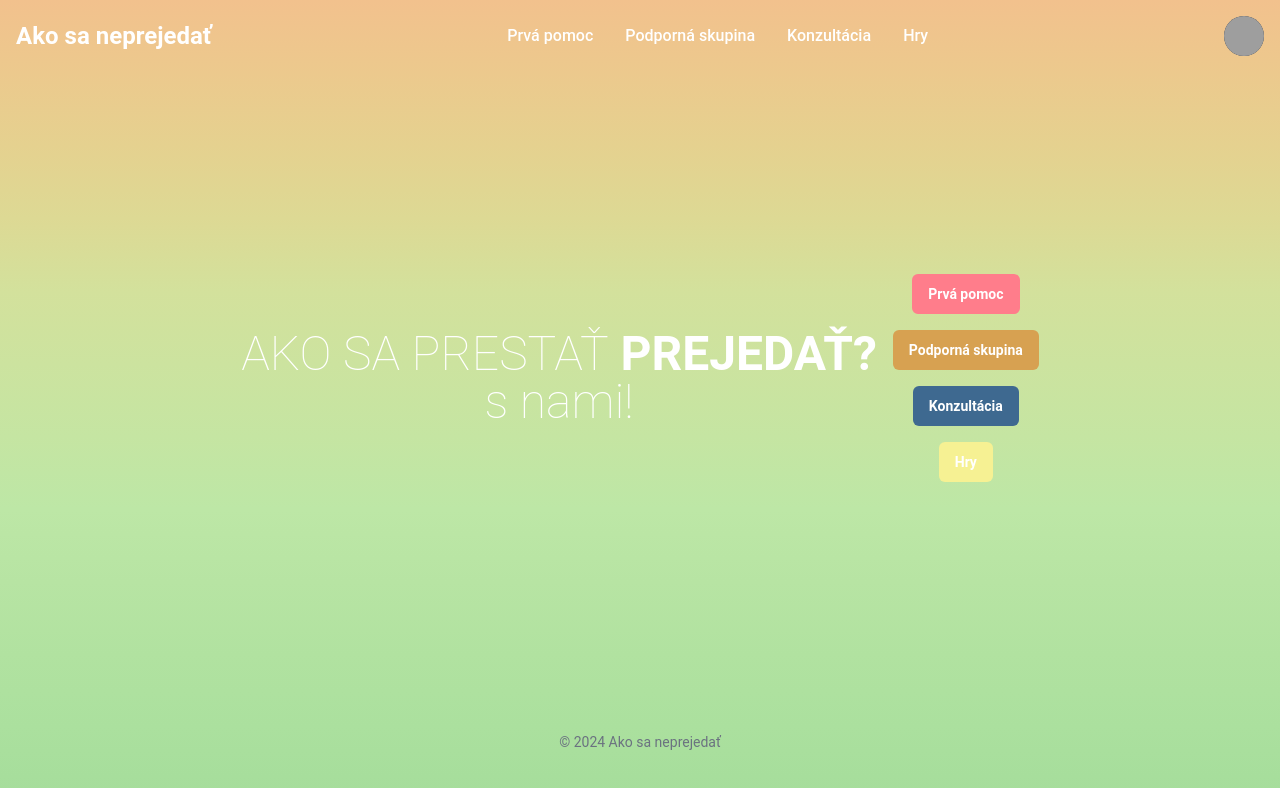
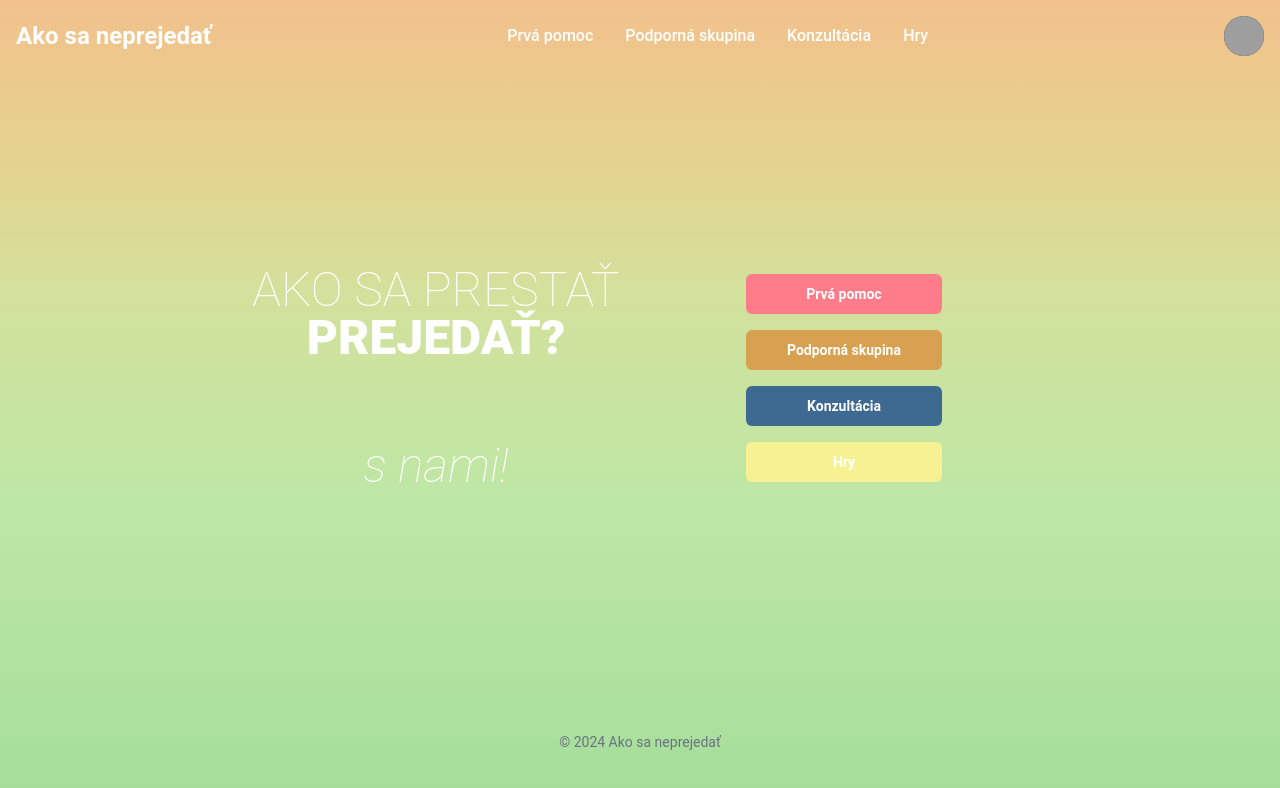
Before and after one commit to gabi-sabi/ako-sa-neprejedat, a React (Vite) app: page / in a window 1280 px wide. Shown: the top 788 px of the page. Built offline with nearby package versions, Linux system fonts and the light colour scheme; grey boxes are pictures that could not be loaded.

Commit message:
Add same width to buttons and style to title

```diff
--- a/src/HomePage.jsx
+++ b/src/HomePage.jsx
@@ -12,16 +12,18 @@ export const HomePage = () => {
         <Header />
         <main className="flex flex-1 flex-col items-center justify-center font-sans h-auto">
           <div className="flex flex-row items-center justify-center gap-4">
-            <div className="flex flex-col items-center">
-              <h1 className="text-white text-5xl">
+            <div className=" w-1/2 flex flex-col items-center gap-20">
+              <h1 className="text-white text-center text-5xl">
                 <span className="font-thin break-all">AKO SA PRESTAŤ</span>{" "}
-                <span className="font-bold">PREJEDAŤ?</span>
+                <span className="font-black">PREJEDAŤ?</span>
               </h1>
-              <h2 className="text-white text-5xl font-thin">s nami!</h2>
+              <h2 className="text-white text-5xl font-thin italic">s nami!</h2>
             </div>
-            <div className="flex flex-col items-center justify-center gap-4">
+            <div className=" w-1/2 grid grid-cols-1  justify-items-center">
+              <div className="w-1/2 grid gap-4">
               <Link to="/prvapomoc">
-                <ButtonBasic color="light-red">Prvá pomoc</ButtonBasic>
+                <ButtonBasic size="lg" color="light-red"
+                >Prvá pomoc</ButtonBasic>
               </Link>
               <Link to="/skupina">
                 <ButtonBasic color="light-brown">Podporná skupina</ButtonBasic>
@@ -32,6 +34,7 @@ export const HomePage = () => {
               <Link to="/hry">
                 <ButtonBasic color="light-yellow">Hry</ButtonBasic>
               </Link>
+              </div>
             </div>
           </div>
         </main>
--- a/src/components/ButtonBasic.jsx
+++ b/src/components/ButtonBasic.jsx
@@ -1,12 +1,12 @@
 import { Button } from "@/components/ui/button";
 
-export const ButtonBasic = ({ onClick, link, children, color }) => {
+export const ButtonBasic = ({ onClick, link, children, color, size }) => {
   return (
     <Button
       onClick={onClick}
       link={link}
       variant="secondary"
-      className={`w-full bg-${color} hover:bg-${color}/90`}
+      className={`w-full bg-${color} hover:bg-${color}/90 size-${size}`}
     >
       <div className="text-white font-bold font-2xl">
       {children}
```
